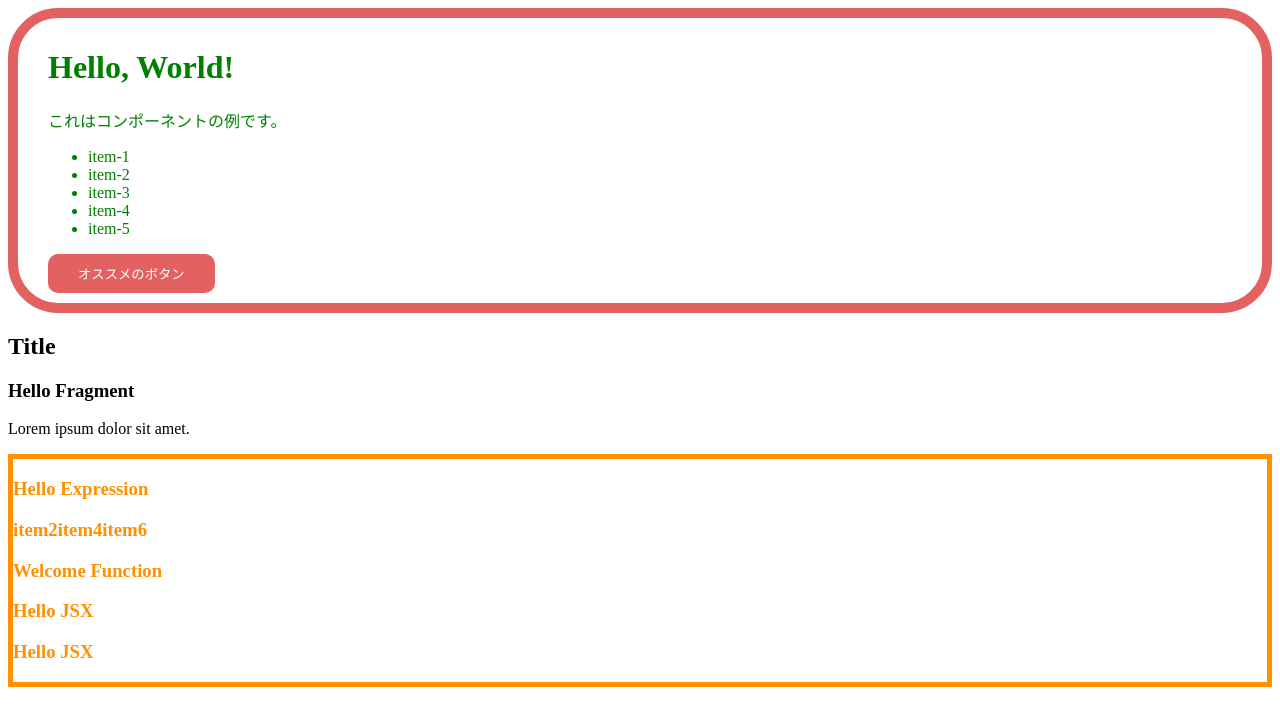
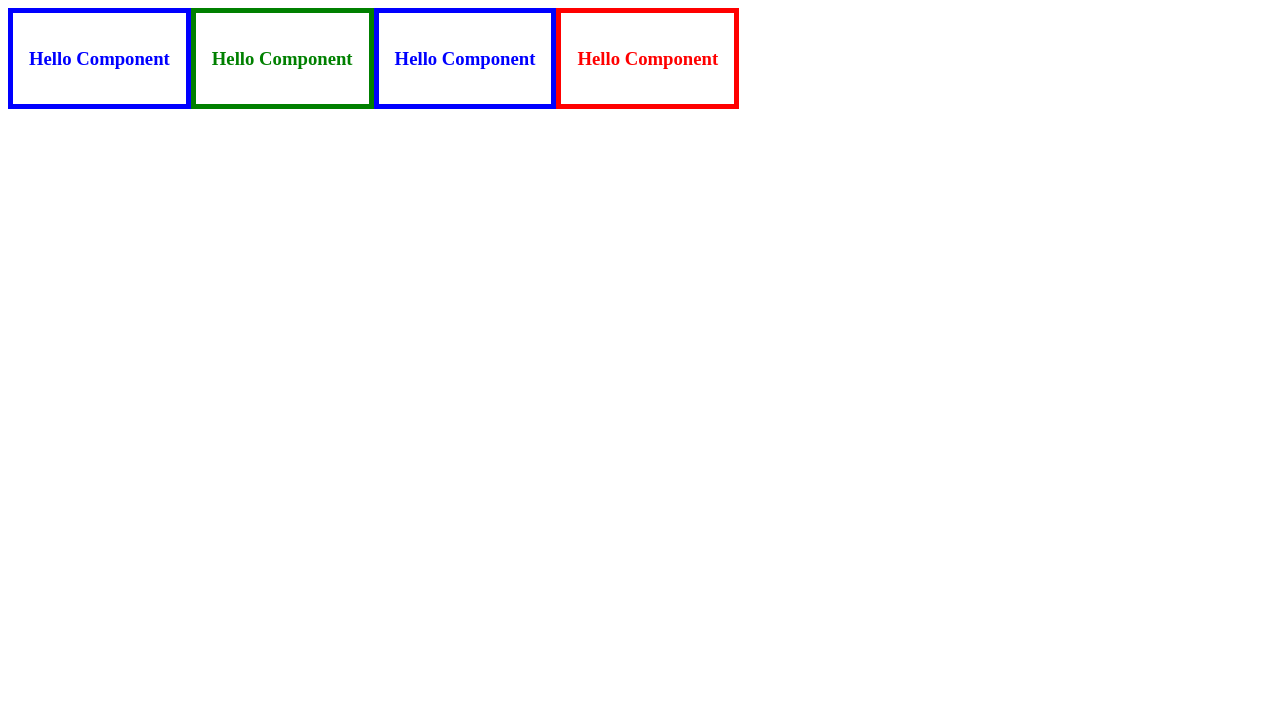
Before and after one commit to nasu-masa/frontend-study, a React (Vite) app in the folder react/react-basics/: page / in a window 1280 px wide. Shown: the top 726 px of the page. Built offline with nearby package versions, Linux system fonts and the light colour scheme.

Commit message:
Learn props patterns and destructuring in React

```diff
--- a/react/react-basics/src/App.jsx
+++ b/react/react-basics/src/App.jsx
@@ -1,4 +1,4 @@
-import Example from './components/01-components/Example'
+import Example from "./components/02-props/Example";
 
 function App() {
   return <Example />;
--- /dev/null
+++ b/react/react-basics/src/components/02-props/Child.css
@@ -0,0 +1,20 @@
+.component.blue {
+  padding: 1rem;
+  display: inline-block;
+  color: blue;
+  border: 5px solid blue;
+}
+
+.component.green {
+  padding: 1rem;
+  display: inline-block;
+  color: green;
+  border: 5px solid green;
+}
+
+.component.red {
+  padding: 1rem;
+  display: inline-block;
+  color: red;
+  border: 5px solid red;
+}
--- /dev/null
+++ b/react/react-basics/src/components/02-props/Child.jsx
@@ -0,0 +1,34 @@
+import "./Child.css";
+
+// const Child = (props) => {
+//     return (
+//       <div className={`component ${props.color}`}>
+//         <h3>Hello Component</h3>
+//       </div>
+//     );
+// }
+
+//②分割代入（javascriptの機能）
+/* <Child /> のようにcolorを渡さなかった場合、
+color === "blue" になります。 */
+const Child = ({ color = "blue" }) => {
+    return (
+        <div className={`component ${color}`}>
+            <h3>Hello Component</h3>
+        </div>
+    );
+};
+
+//③ 分割代入＋別名（エイリアス）
+// const Child = ({ color: c = "blue" }) => {
+//   return (
+//     <div className={`component ${c}`}>
+//       <h3>Hello Component</h3>
+//     </div>
+//   );
+// };
+export default Child;
+
+// ① 「Propsはオブジェクト」という基本形
+// ② Reactで一番よく見る実践形
+// ③ 「名前が衝突する時や短くしたい時」に使う応用形
--- /dev/null
+++ b/react/react-basics/src/components/02-props/Example.jsx
@@ -0,0 +1,13 @@
+import Child from "./Child";
+
+const Example = () => {
+  return (
+    <>
+      <Child />
+      <Child color="green" />
+      <Child />
+      <Child color="red" />
+    </>
+  );
+};
+export default Example;
```
Also changed, not shown: 1 other file (tests, documents, lock files or other folders).
